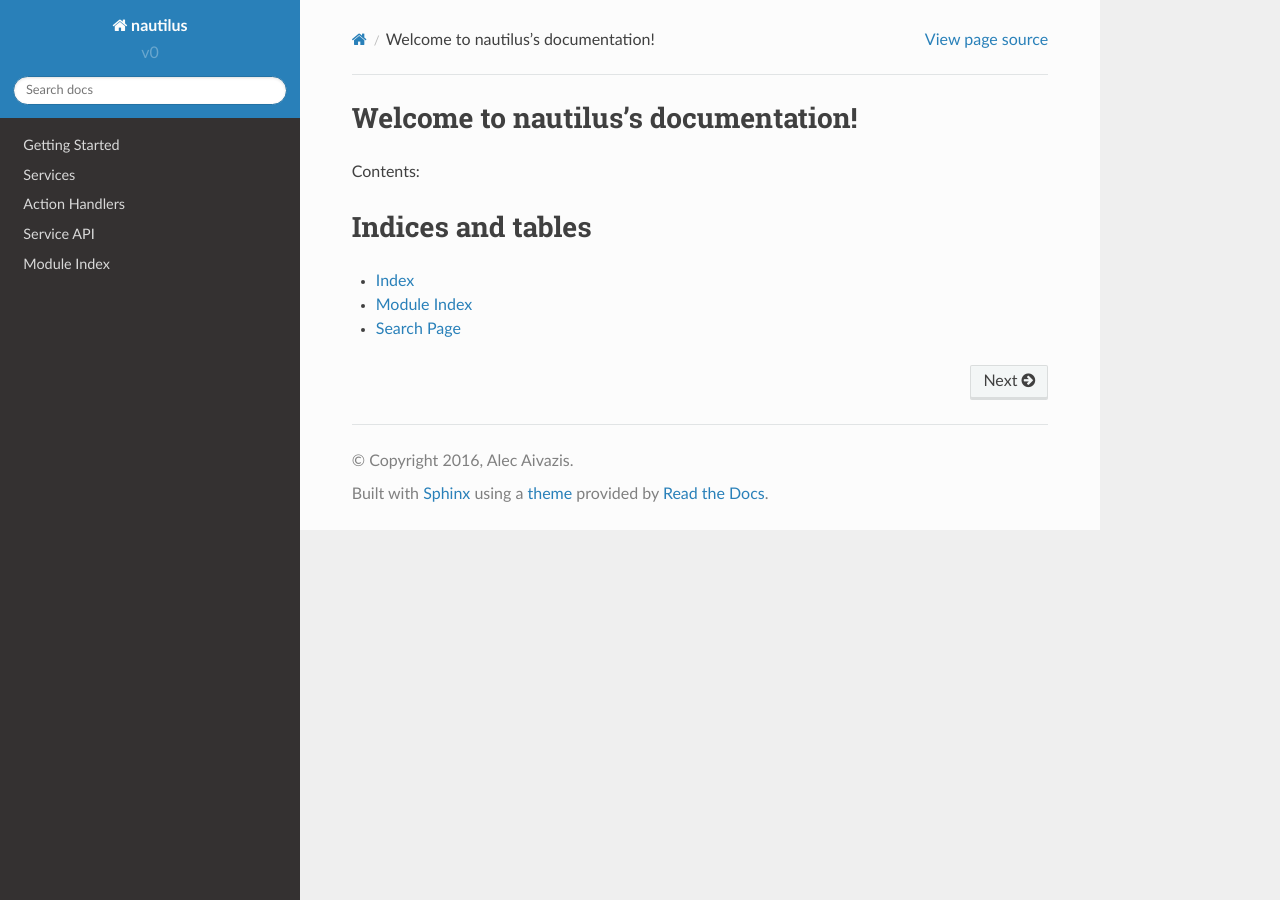
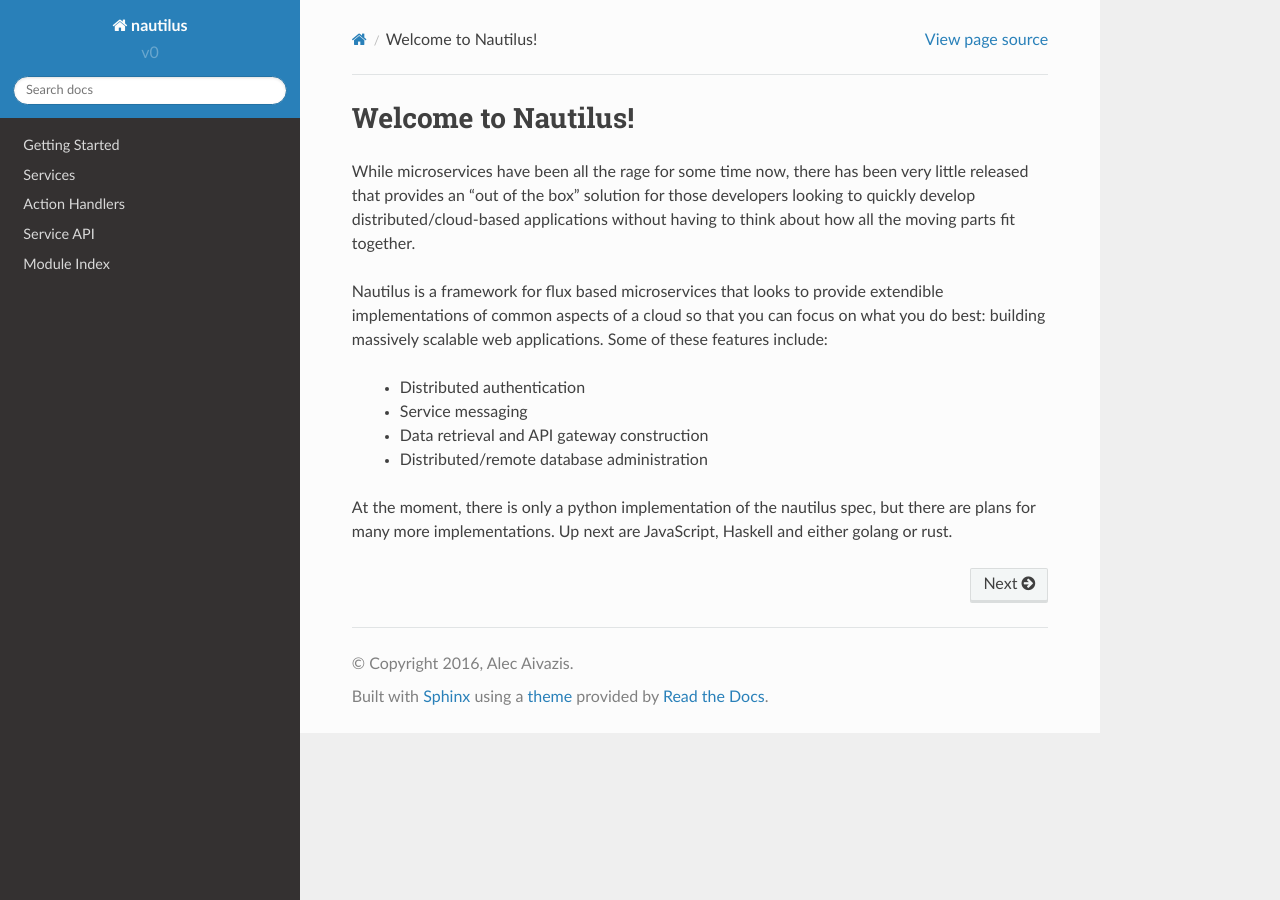
Before and after one commit to AlecAivazis/graphql-over-kafka, a Sphinx documentation site: the page built from docs/source/index.rst, in a window 1280 px wide. Built offline with Sphinx 7.4.7 and the Read the Docs theme 2.0.0, drawn with Linux system fonts in a browser that asks for light colours.

Commit message:
added intro text

```diff
--- a/docs/source/index.rst
+++ b/docs/source/index.rst
@@ -2,11 +2,6 @@
    sphinx-quickstart on Tue Feb  9 00:14:56 2016.
    You can adapt this file completely to your liking, but it should at least
    contain the root `toctree` directive.
-
-Welcome to nautilus's documentation!
-====================================
-
-Contents:
 
 .. toctree::
     :hidden:
@@ -17,10 +12,27 @@ Contents:
     schema/index
     internals/index
 
+Welcome to Nautilus!
+=====================
 
-Indices and tables
-==================
+While microservices  have been all the rage for some time now, there
+has been very little released that provides an "out of the box" solution
+for those developers looking to quickly develop distributed/cloud-based
+applications without having to think about how all the moving parts fit
+together.
 
-* :ref:`genindex`
-* :ref:`modindex`
-* :ref:`search`
+
+Nautilus is a framework for flux based microservices that looks to provide
+extendible implementations of common aspects of a cloud so that you can focus
+on what you do best: building massively scalable web applications. Some of these
+features include:
+
+    * Distributed authentication
+    * Service messaging
+    * Data retrieval and API gateway construction
+    * Distributed/remote database administration
+
+
+At the moment, there is only a python implementation of the nautilus spec, but
+there are plans for many more implementations. Up next are JavaScript, Haskell
+and either golang or rust.
```
